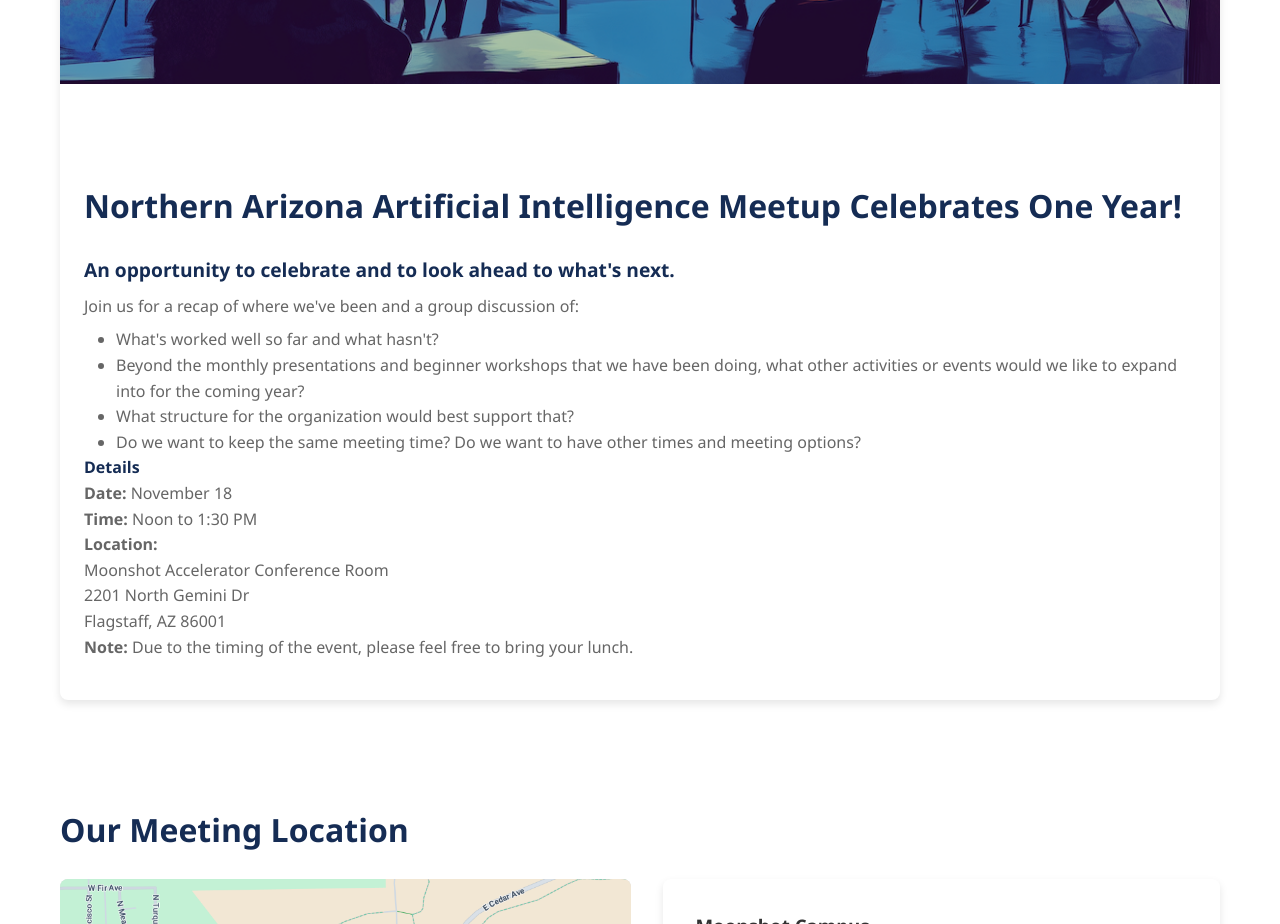
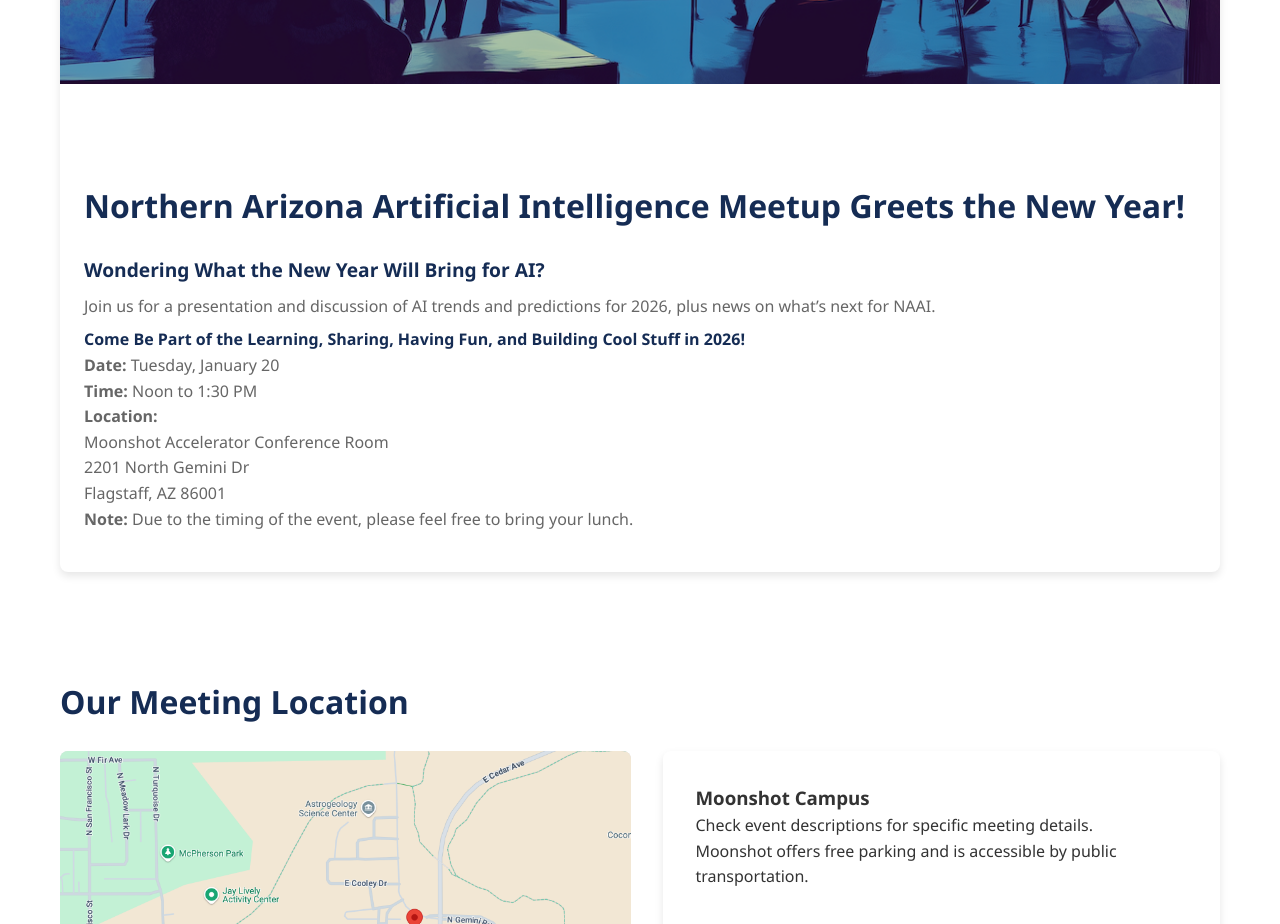
Before and after one commit to FireflightPro/NAAI-site, a website: page index.html in a window 1280 px wide. Shown: the part 1600-2524 px from the top of the page. Drawn offline with Linux system fonts and the light colour scheme.

Commit message:
Update of upcoming events

```diff
--- a/index.html
+++ b/index.html
@@ -44,18 +44,12 @@
           </div>
           <div class="card-content">
             <div class="event-details">
-              <h2>Northern Arizona Artificial Intelligence Meetup Celebrates One Year!</h2>
-              <h3>An opportunity to celebrate and to look ahead to what's next.</h3>
-              <p>Join us for a recap of where we've been and a group discussion of:</p>
-                <ul class="indent">
-                  <li>What's worked well so far and what hasn't?</li>
-                  <li>Beyond the monthly presentations and beginner workshops that we have been doing, what other activities or events would we like to expand into for the coming year?</li>
-                  <li>What structure for the organization would best support that?</li>
-                  <li>Do we want to keep the same meeting time? Do we want to have other times and meeting options?</li>
-                </ul>
-
-              <h4>Details</h4>
-              <p><strong>Date:</strong> November 18<br>
+              <h2>Northern Arizona Artificial Intelligence Meetup Greets the New Year!</h2>
+              <h3>Wondering What the New Year Will Bring for AI?</h3>
+              <p>Join us for a presentation and discussion of AI trends and predictions for 2026, plus news on what’s next for NAAI.</p>
+              <h4>Come Be Part of the Learning, Sharing, Having Fun, and Building Cool Stuff in 2026!</h4>
+              <!-- <h4>Details</h4> -->
+              <p><strong>Date:</strong> Tuesday, January 20<br>
                 <strong>Time:</strong> Noon to 1:30 PM<br>
                 <strong>Location:</strong><br>
                   Moonshot Accelerator Conference Room<br>
```
